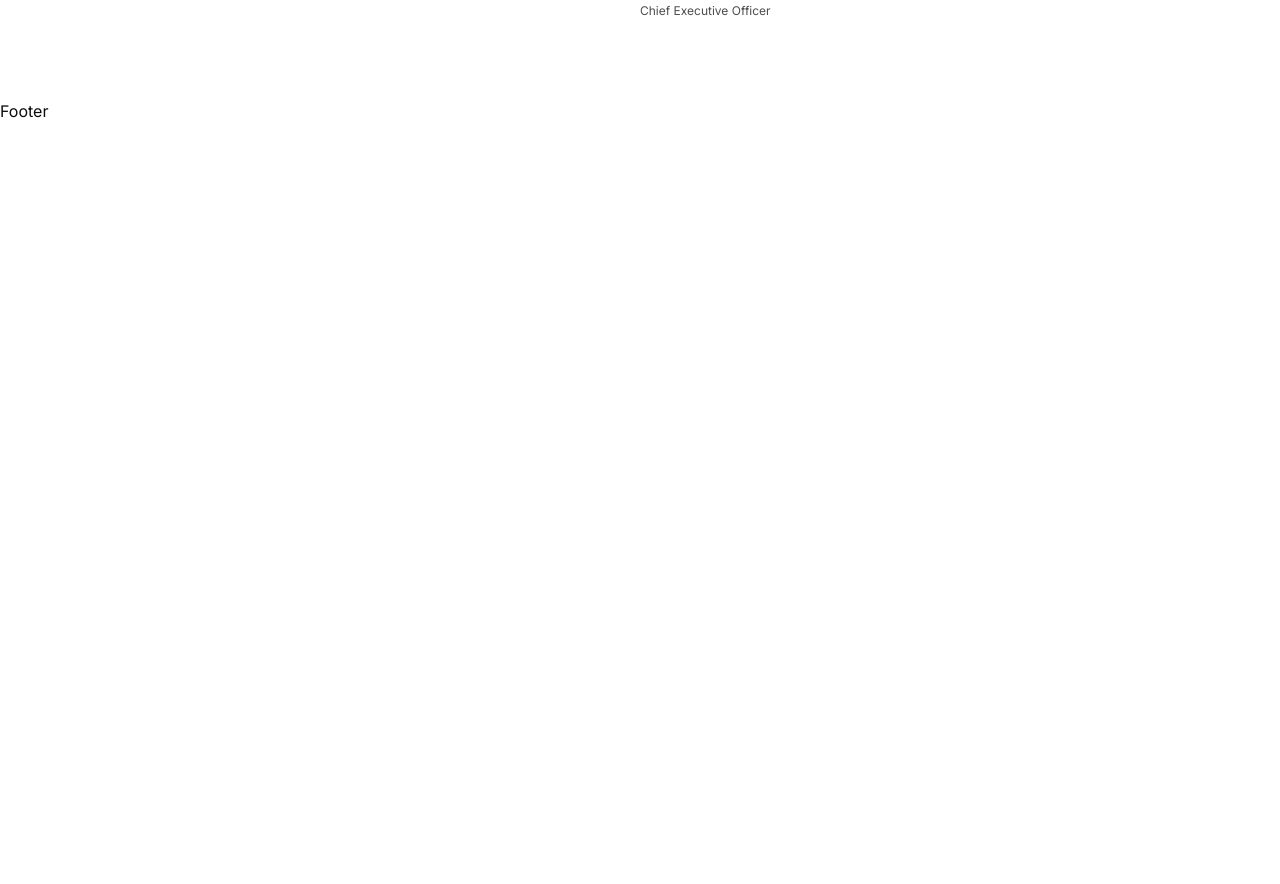
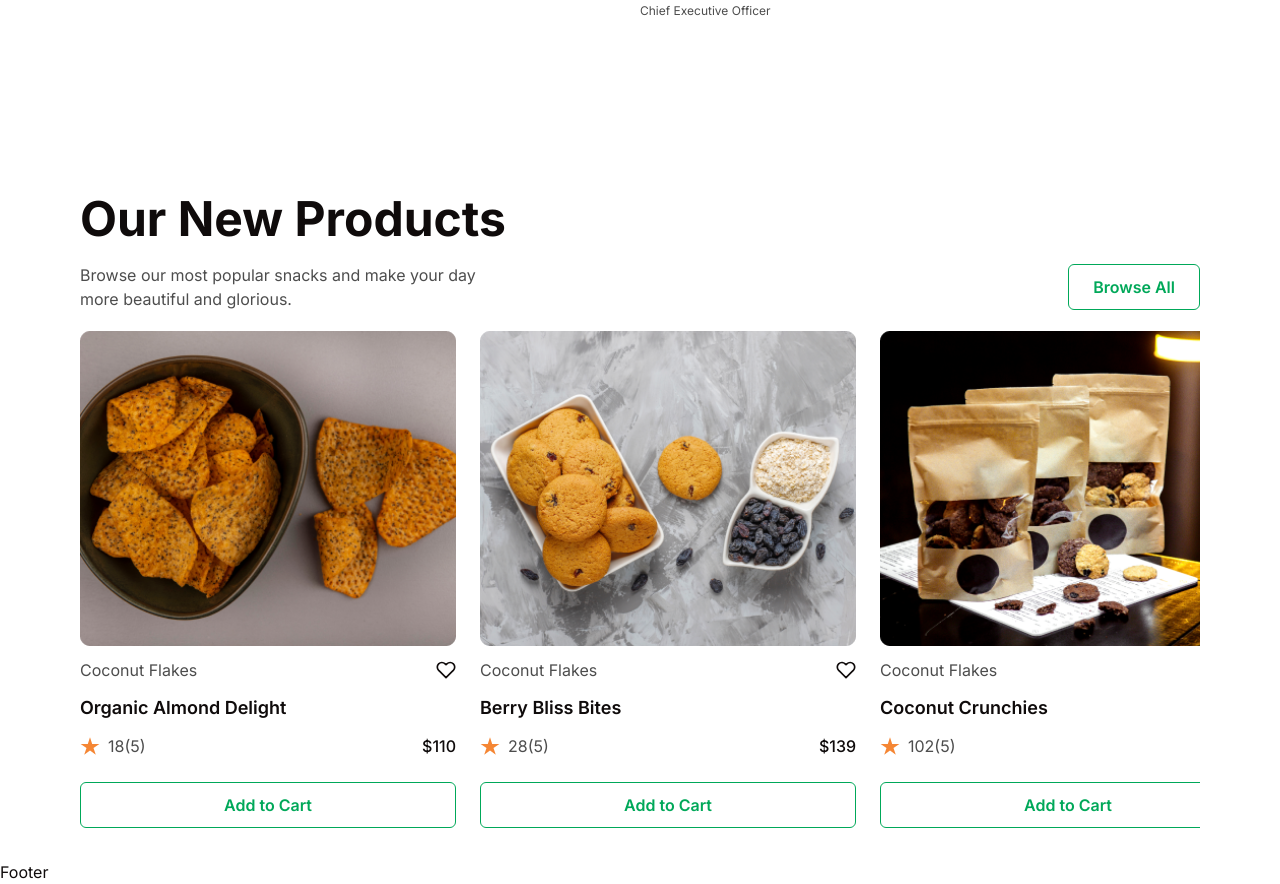
Before and after one commit to blossomobasi/organic_foodie_ecommerce, a React (Vite) app: page / in a window 1280 px wide. Shown: the part 2298-3182 px from the top of the page. Before the commit the page ends 2421 px from the top, so only its background shows below. Built offline with nearby package versions, Linux system fonts and the light colour scheme; a web font is replaced by a local one.

Commit message:
Add new products component

```diff
--- a/src/pages/HomePage.tsx
+++ b/src/pages/HomePage.tsx
@@ -1,4 +1,5 @@
 import HomeMain from "../components/HomeMain";
+import NewProducts from "../components/NewProducts";
 import PopularProducts from "../components/PopularProducts";
 
 const HomePage = () => {
@@ -6,6 +7,7 @@ const HomePage = () => {
         <main>
             <HomeMain />
             <PopularProducts />
+            <NewProducts />
         </main>
     );
 };
```
